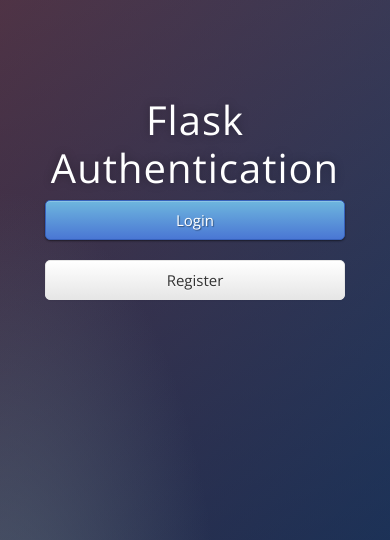
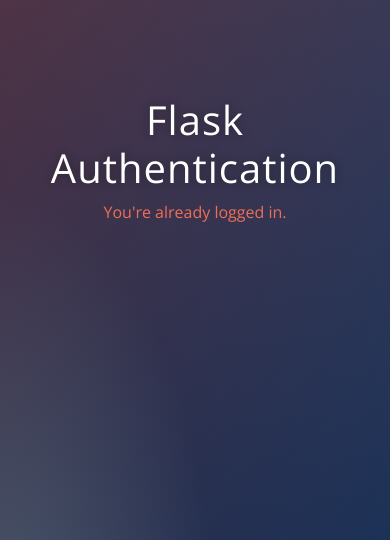
Before and after one commit to LegradiK/website_authorisation, a Flask app: page / in a window 390 px wide. Shown: the part 176-716 px from the top of the page. Run offline with Flask 3, Linux system fonts and the light colour scheme; the visitor is signed in with stand-in values (Sample User, id 1); some libraries are stand-ins or nearby versions.

Commit message:
passing logged-in  status through the website,made /base responsive according to the status

```diff
--- a/main.py
+++ b/main.py
@@ -42,6 +42,8 @@
 
 @app.route('/')
 def home():
+    if current_user.is_authenticated:
+        return render_template("index.html", logged_in=True)
     return render_template("index.html")
 
 
@@ -88,17 +90,21 @@
 @app.route('/secrets', methods=['GET'])
 @login_required
 def secrets():
-    name = request.args.get('name')
-    return render_template("secrets.html", name=name)
+    if current_user.is_authenticated:
+        name = request.args.get('name')
+        return render_template("secrets.html", name=name, logged_in=True)
+    return redirect(url_for('login'))
 
 @app.route('/download', methods=['GET'])
 @login_required
 def download():
-    return send_from_directory(
-        'static/files',
-        'cheat_sheet.pdf',
-        as_attachment = False
-    )
+    if current_user.is_authenticated:
+        return send_from_directory(
+            'static/files',
+            'cheat_sheet.pdf',
+            as_attachment = False,
+        )
+    return redirect(url_for('login'))
 
 @app.route('/logout')
 def logout():
--- a/templates/index.html
+++ b/templates/index.html
@@ -3,14 +3,16 @@
 <div class="box">
   <h1>Flask Authentication</h1>
   <!-- TODO: Hide the Login/Registration buttons for logged-in users -->
-  <a href="{{ url_for('login') }}" class="btn btn-primary btn-block btn-large"
-    >Login</a
-  >
-  <a
-    href="{{ url_for('register') }}"
-    class="btn btn-secondary btn-block btn-large"
-    >Register</a
-  >
+  {% if not logged_in %}
+    <a href="{{ url_for('login') }}" class="btn btn-primary btn-block btn-large"
+      >Login</a>
+    <a
+      href="{{ url_for('register') }}"
+      class="btn btn-secondary btn-block btn-large"
+      >Register</a>
+  {% else %}
+  <p>You're already logged in.</p>
+  {% endif %}
 </div>
 
 {% endblock %}
```
Also changed, not shown: templates/base.html (indentation only).
